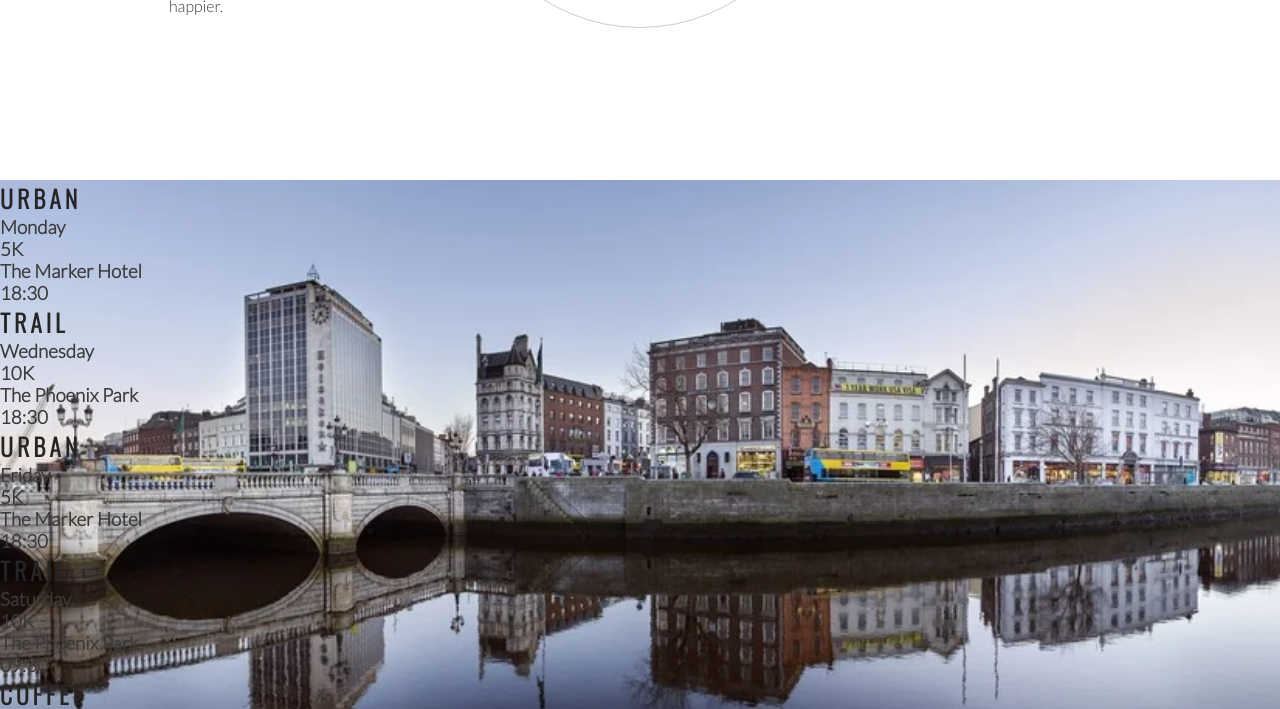
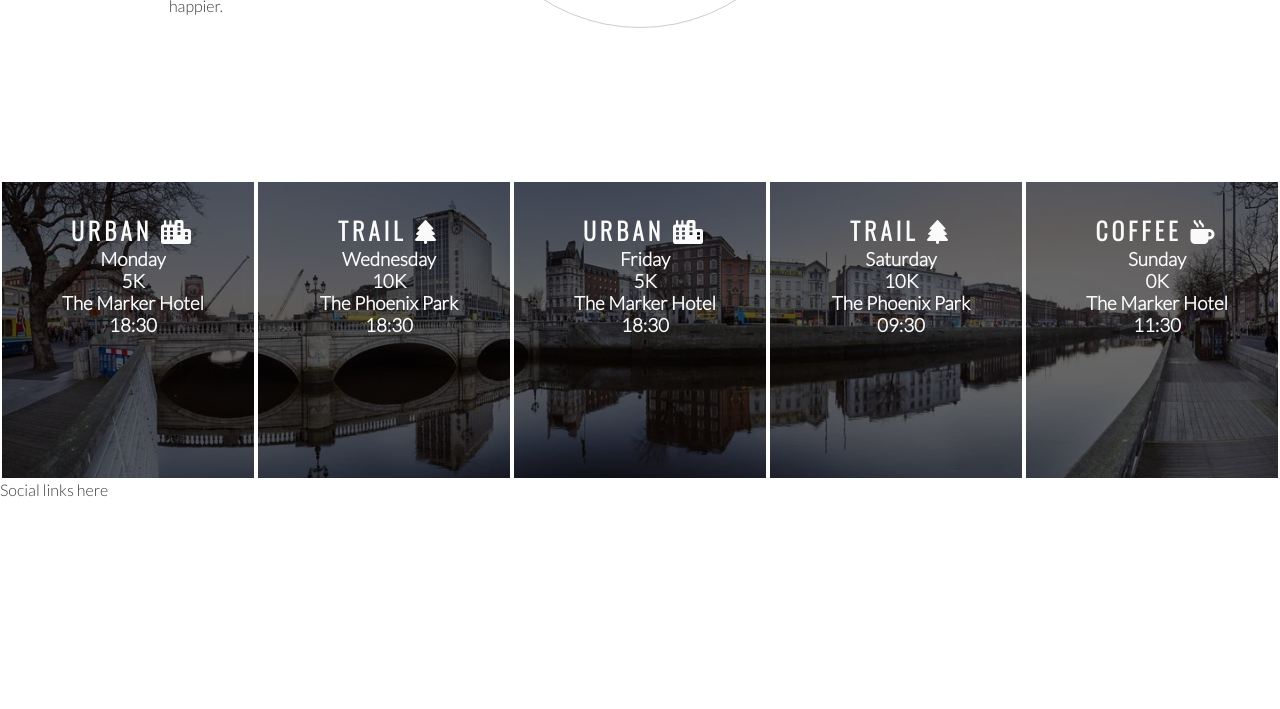
Before and after one commit to CodeConnoisseur74/love-running, a plain HTML site: page index.html in a window 1280 px wide. Shown: the part 1115-1824 px from the top of the page. After the commit the page ends 1614 px from the top, so only its background shows below. Drawn offline with nearby package versions, Linux system fonts and the light colour scheme.

Commit message:
style times panels and add icons

```diff
--- a/assets/css/style.css
+++ b/assets/css/style.css
@@ -194,10 +194,26 @@ hr {
 /* event times */
 
 #times {
-    background: url('../images/dublin-city.webp');
+    background-image: url('../images/dublin-city.webp');
     background-repeat: no-repeat;
     background-size: cover;
     background-position: center;
     width: 100%;
     overflow: hidden;
 }
+
+#times div {
+    color: #fafafa;
+    background-color: rgba(0, 0, 0, .6);
+    width: 20%;
+    height: 300px;
+    float: left;
+    padding: 30px 0 0 10px;
+    text-align: center;
+    border: 2px solid white;
+    box-sizing: border-box;
+}
+
+#times h2 {
+    color: #fafafa;
+}
--- a/index.html
+++ b/index.html
@@ -68,7 +68,7 @@
                 </p>
             </div>
             <div class="right-about-heading">
-                <h2>Feel Strong <i class="fa-solid fa-dumbbell"></i>g</h2>
+                <h2>Feel Strong <i class="fa-solid fa-dumbbell"></i></h2>
                 <hr>
                 <p>
                     Running strengthens your heart by pumping blood more effectively through your body.
@@ -83,35 +83,35 @@
     </section>
     <section id="times">
         <div>
-            <h2>Urban</h2>
+            <h2>Urban <i class="fa-solid fa-city"></i></h2>
             <h3>Monday</h3>
             <h3>5K</h3>
             <h3>The Marker Hotel</h3>
             <h3>18:30</h3>
         </div>
         <div>
-            <h2>Trail</h2>
+            <h2>Trail <i class="fa-solid fa-tree"></i></h2>
             <h3>Wednesday</h3>
             <h3>10K</h3>
             <h3>The Phoenix Park</h3>
             <h3>18:30</h3>
         </div>
         <div>
-            <h2>Urban</h2>
+            <h2>Urban <i class="fa-solid fa-city"></i></h2>
             <h3>Friday</h3>
             <h3>5K</h3>
             <h3>The Marker Hotel</h3>
             <h3>18:30</h3>
         </div>
         <div>
-            <h2>Trail</h2>
+            <h2>Trail <i class="fa-solid fa-tree"></i></h2>
             <h3>Saturday</h3>
             <h3>10K</h3>
             <h3>The Phoenix Park</h3>
             <h3>09:30</h3>
         </div>
         <div>
-            <h2>Coffee</h2>
+            <h2>Coffee <i class="fa-solid fa-mug-hot"></i></h2>
             <h3>Sunday</h3>
             <h3>0K</h3>
             <h3>The Marker Hotel</h3>
```
